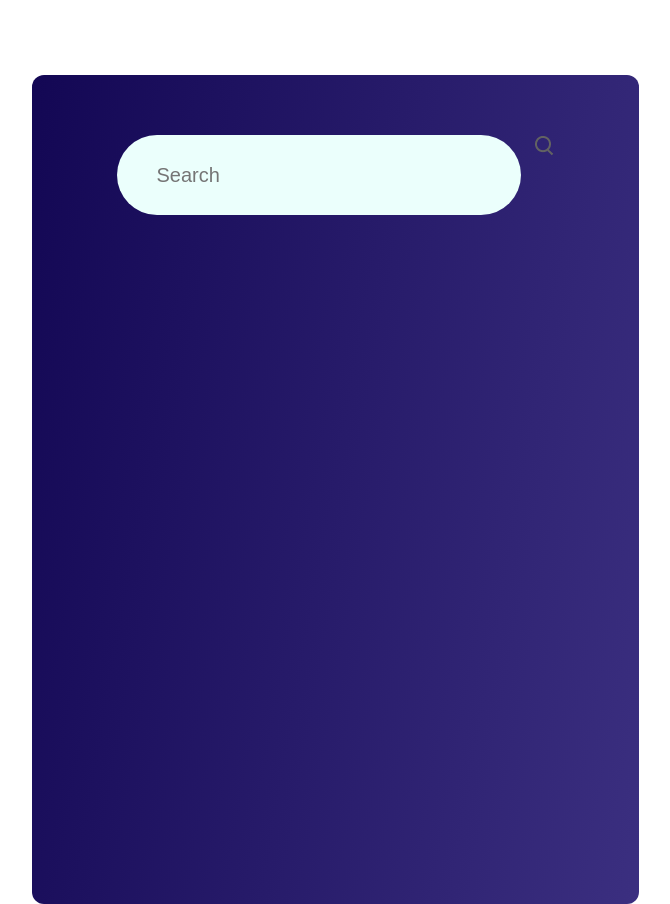
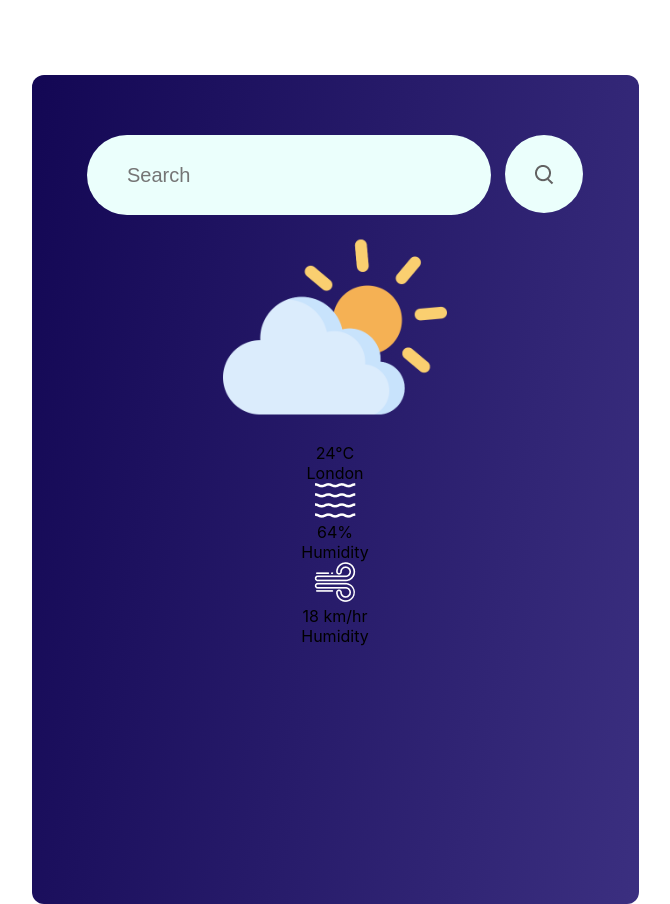
Before and after one commit to codeX1616/Weather-app, a React (Create React App) app in the folder weather-app/: page / in a window 1280 px wide. Shown: the whole page, without its empty margins (305-975 px from the left). Built offline with nearby package versions, Linux system fonts and the light colour scheme.

Commit message:
codeX1616-Adding humidity and wind elements

```diff
--- a/weather-app/src/components/Weather-app/WeatherApp.css
+++ b/weather-app/src/components/Weather-app/WeatherApp.css
@@ -25,3 +25,13 @@
     font-size: 20px;
     font-weight: 400;
 }
+.search-icon {
+    display: flex;
+    justify-content: center;
+    align-items: center;
+    width: 78px;
+    height: 78px;
+    background: #ebfffc;
+    border-radius: 40px;
+    cursor: pointer;
+}
--- a/weather-app/src/components/Weather-app/WeatherApp.tsx
+++ b/weather-app/src/components/Weather-app/WeatherApp.tsx
@@ -17,6 +17,27 @@ const WeatherApp = () => {
                     <img src={search_icon} alt=' ' />
                 </div>
             </div>
+            <div className="weather-image">
+                <img src={cloud_icon} alt="" />
+            </div>
+            <div className="weather-temp">24°C</div>
+            <div className="weather-location">London</div>
+            <div className="date-container">
+                <div className="element">
+                    <img src={humidity_icon} alt="" className="icon"/>
+                    <div className="data">
+                        <div className="humidity-percent">64%</div>
+                        <div className="text">Humidity</div>
+                    </div>
+                </div>
+                <div className="element">
+                    <img src={wind_icon} alt="" className="icon"/>
+                    <div className="data">
+                        <div className="wind-speed">18 km/hr</div>
+                        <div className="text">Humidity</div>
+                    </div>
+                </div>
+            </div>
         </div>
     )
 }
```
